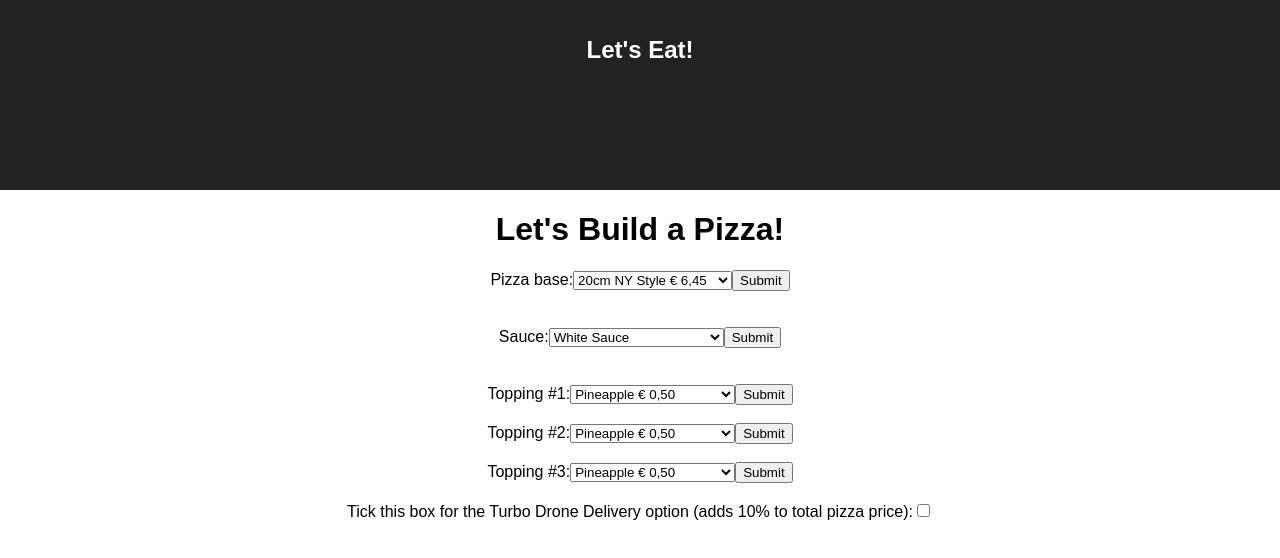
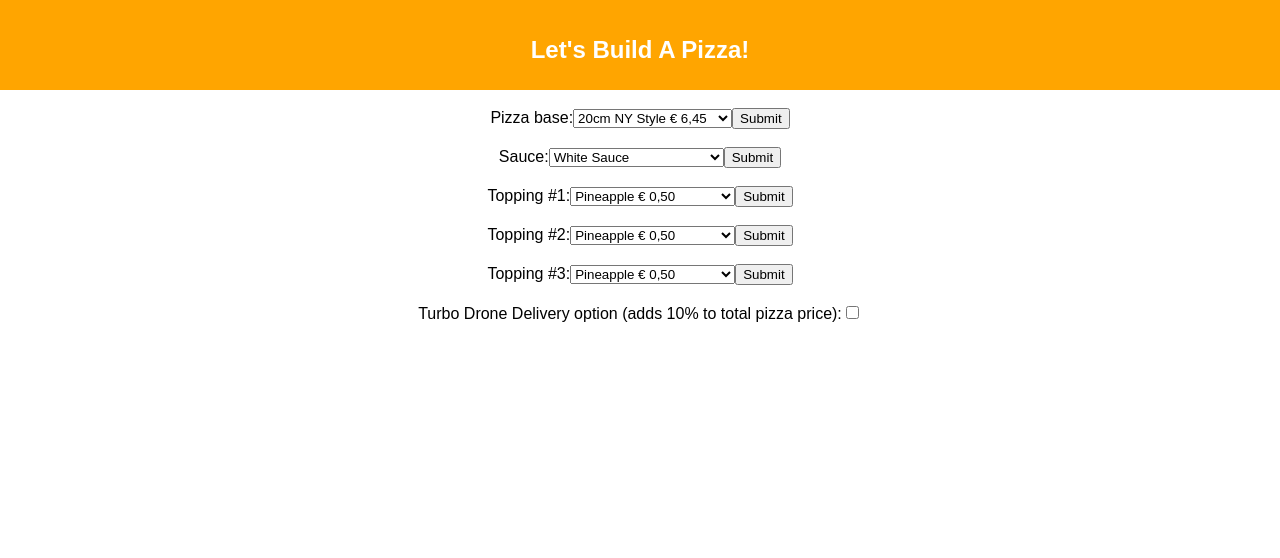
Before and after one commit to singhp1992/pizza-hw, a React (Create React App) app: page / in a window 1280 px wide. Shown: the top 558 px of the page. Built offline with nearby package versions, Linux system fonts and the light colour scheme.

Commit message:
added container folder, added components to container folder, imported new container to app.js

```diff
--- a/src/App.css
+++ b/src/App.css
@@ -8,8 +8,8 @@
 }
 
 .App-header {
-  background-color: #222;
-  height: 150px;
+  background-color: orange;
+  height: 50px;
   padding: 20px;
   color: white;
 }
--- a/src/App.js
+++ b/src/App.js
@@ -1,27 +1,15 @@
 import React, { Component } from 'react';
 import './App.css';
-import BaseForm from './components/BaseForm'
-import SauceForm from './components/SauceForm'
-import ToppingsForm from './components/ToppingsForm'
-import Turbo from './components/Turbo'
+import ConfigurePizza from './containers/ConfigurePizza'
 
 class App extends Component {
   render() {
     return (
       <div className="App">
         <header className="App-header">
-          <h1 className="App-title">Let's Eat!</h1>
+          <h1 className="App-title">Let's Build A Pizza!</h1>
         </header>
-        <h1> Let's Build a Pizza! </h1>
-          <BaseForm />
-          <br />
-          <br />
-          <SauceForm />
-          <br />
-          <br />
-          <ToppingsForm />
-          <br />
-          <Turbo />
+        <ConfigurePizza />
       </div>
     );
   }
--- a/src/components/PizzaDetails.jsx
+++ b/src/components/PizzaDetails.jsx
@@ -0,0 +1,6 @@
+import React, { PureComponent } from 'react'
+import PropTypes from 'prop-types'
+import { connect } from 'react-redux'
+//import { fetchAllProducts, createProduct, deleteProduct } from '../actions/products'
+import { Link } from 'react-router-dom'
+//import ProductForm from './ProductForm'
--- a/src/components/Turbo.jsx
+++ b/src/components/Turbo.jsx
@@ -7,7 +7,7 @@ export default class Turbo extends PureComponent {
         return (
             <form>
             <label>
-                Tick this box for the Turbo Drone Delivery option (adds 10% to total pizza price):
+                Turbo Drone Delivery option (adds 10% to total pizza price):
                 <input
                     name="turbo"
                     type="checkbox"
--- /dev/null
+++ b/src/containers/ConfigurePizza.js
@@ -0,0 +1,22 @@
+import React, { PureComponent } from 'react'
+import BaseForm from '../components/BaseForm'
+import SauceForm from '../components/SauceForm'
+import ToppingsForm from '../components/ToppingsForm'
+import Turbo from '../components/Turbo'
+
+export default class ConfigurePizza extends PureComponent {
+    render() {
+        return (
+        <div>
+            <br />
+            <BaseForm />
+            <br />
+            <SauceForm />
+            <br />
+            <ToppingsForm />
+            <br />
+            <Turbo />
+        </div>
+        )
+    }
+}
```
